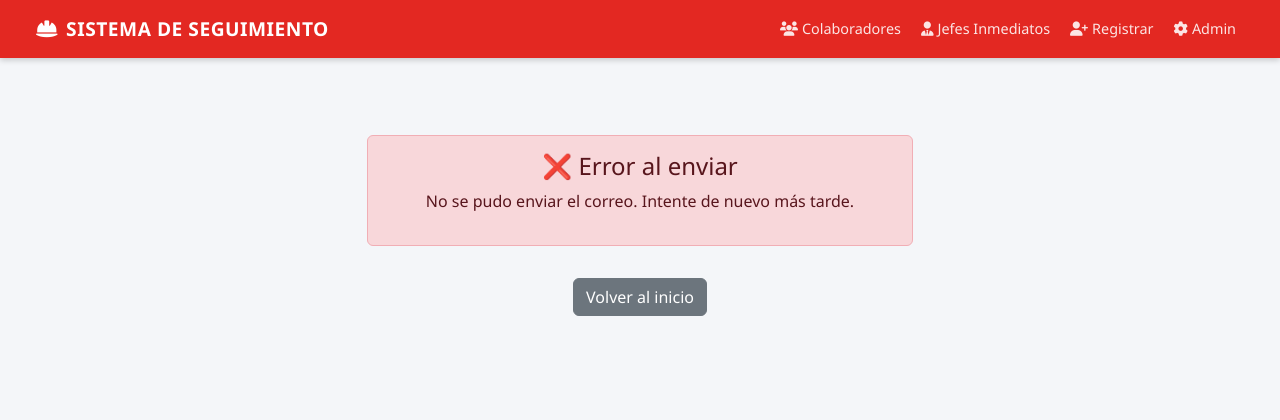
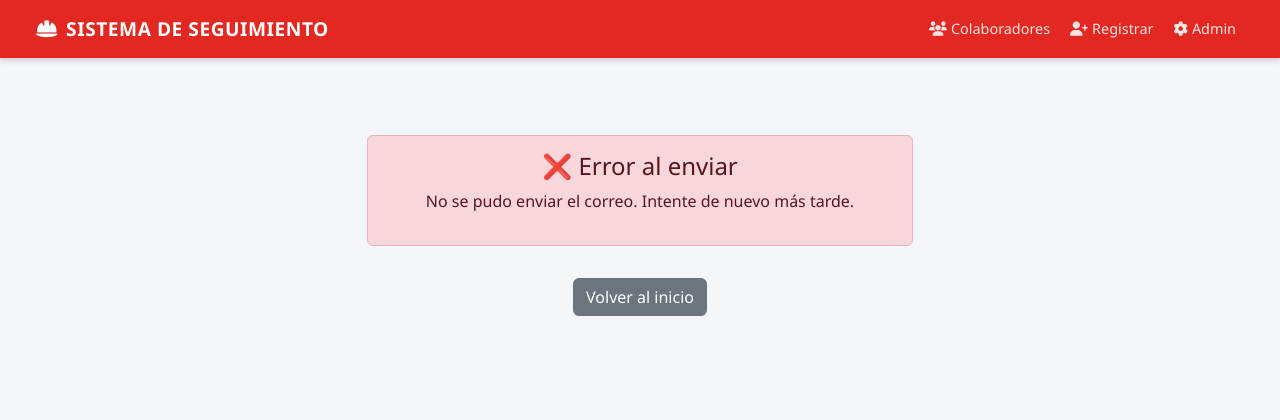
Before and after one commit to Corzito/proyecto_jefecito, a Django app: template _periodo_de_prueba/templates/_periodo_de_prueba/alerta_jefe_confirmacion.html in a window 1280 px wide. Shown: the top 420 px of the page. Run offline with Django 3.2, Linux system fonts and the light colour scheme; the template is opened without the code that fills it, so the values that code supplies are empty.

Commit message:
fix: quitar enlace lista_jefes del navbar

```diff
--- a/_periodo_de_prueba/templates/base.html
+++ b/_periodo_de_prueba/templates/base.html
@@ -142,12 +142,6 @@
             </a>
           </li>
           <li class="nav-item">
-            <a class="nav-link {% if 'jefe' in request.resolver_match.url_name %}active{% endif %}"
-               href="{% url 'periodo:lista_jefes' %}">
-              <i class="fas fa-user-tie me-1"></i>Jefes Inmediatos
-            </a>
-          </li>
-          <li class="nav-item">
             <a class="nav-link" href="{% url 'periodo:agregar' %}">
               <i class="fas fa-user-plus me-1"></i>Registrar
             </a>
```
